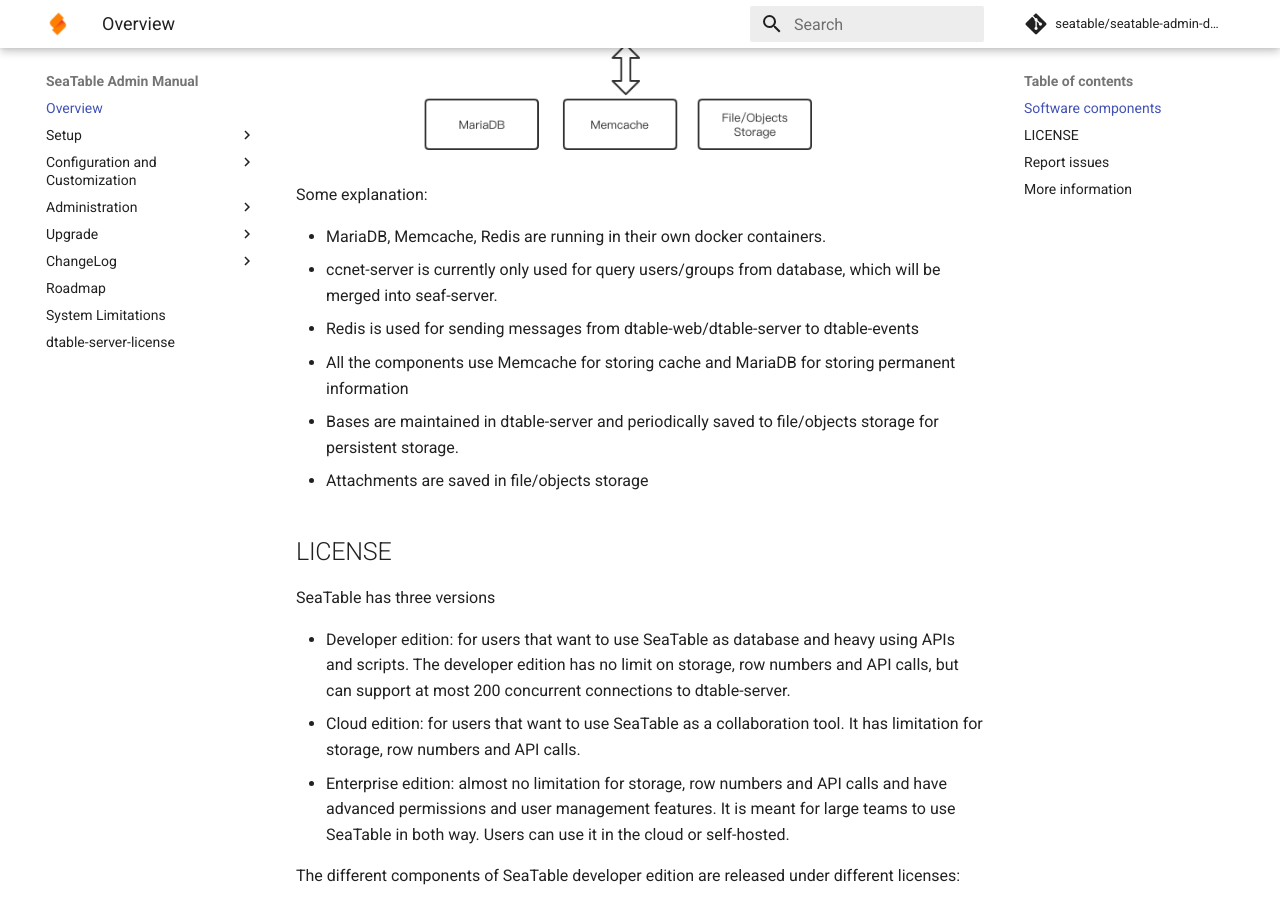
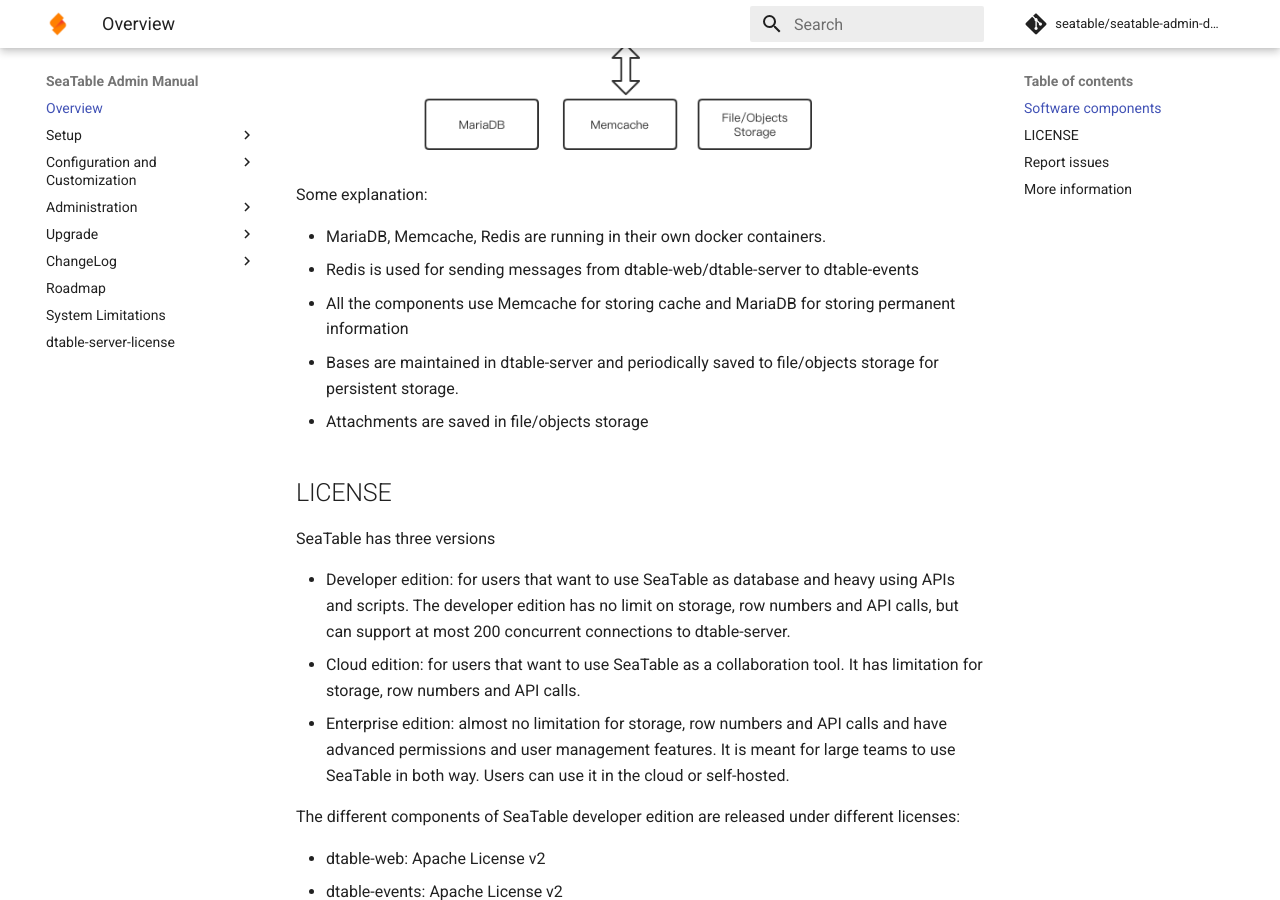
Before and after one commit to seatable/seatable-admin-docs, an MkDocs documentation site: the page built from manual/home.md, in a window 1280 px wide and 900 px high, scrolled down 1093 px. Built offline with MkDocs 1.6.1 and Material for MkDocs 9.7.7, drawn with Linux system fonts in a browser that asks for light colours; comment, search, counter and statistics services are not loaded.

Commit message:
Remove ccnet-server

```diff
--- a/manual/home.md
+++ b/manual/home.md
@@ -27,7 +27,6 @@
 Some explanation:
 
 * MariaDB, Memcache, Redis are running in their own docker containers.
-* ccnet-server is currently only used for query users/groups from database, which will be merged into seaf-server.
 * Redis is used for sending messages from dtable-web/dtable-server to dtable-events
 * All the components use Memcache for storing cache and MariaDB for storing permanent information
 * Bases are maintained in dtable-server and periodically saved to file/objects storage for persistent storage.
```
